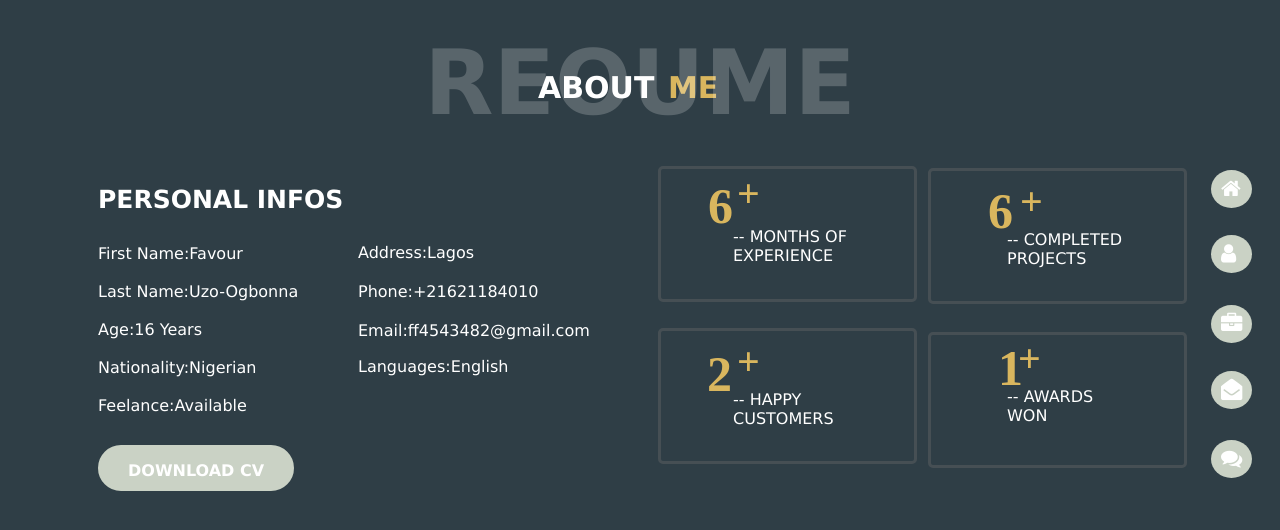
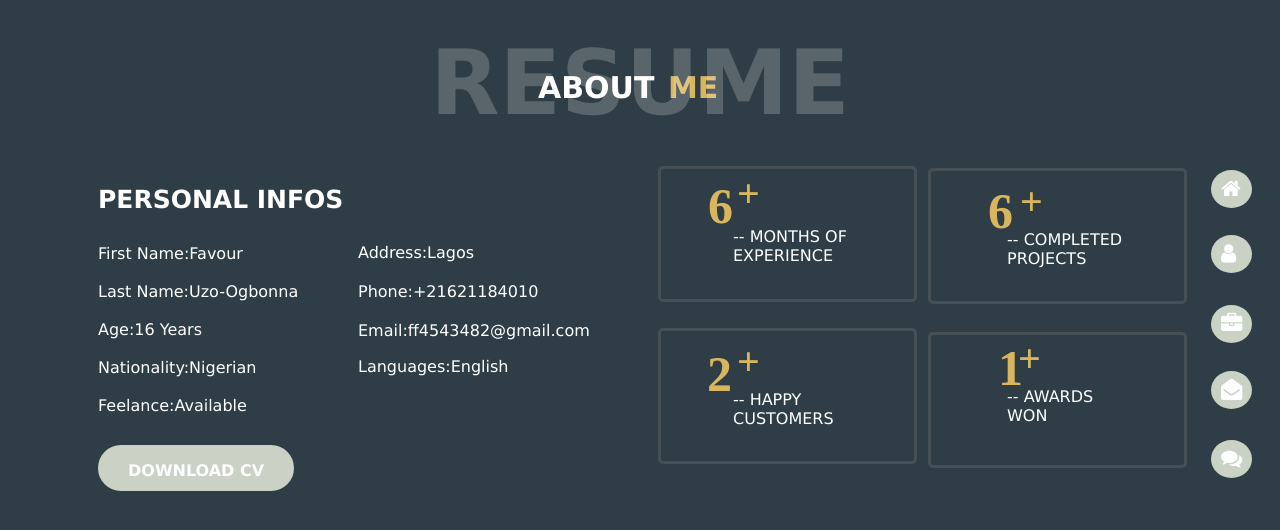
Before and after one commit to favourishere/profile, a plain HTML site: page homeworkk.html in a window 1280 px wide. Drawn offline with Linux system fonts and the light colour scheme.

Commit message:
Update homeworkk.html

```diff
--- a/homeworkk.html
+++ b/homeworkk.html
@@ -116,7 +116,7 @@
 </head>
 <body>
     <div class="con">
-        <div id="reoume">REOUME</div>
+        <div id="reoume">RESUME</div>
         <div id="about">ABOUT</div>
         <div id="ME">ME</div>
         <div id="p">PERSONAL INFOS</div>
```
